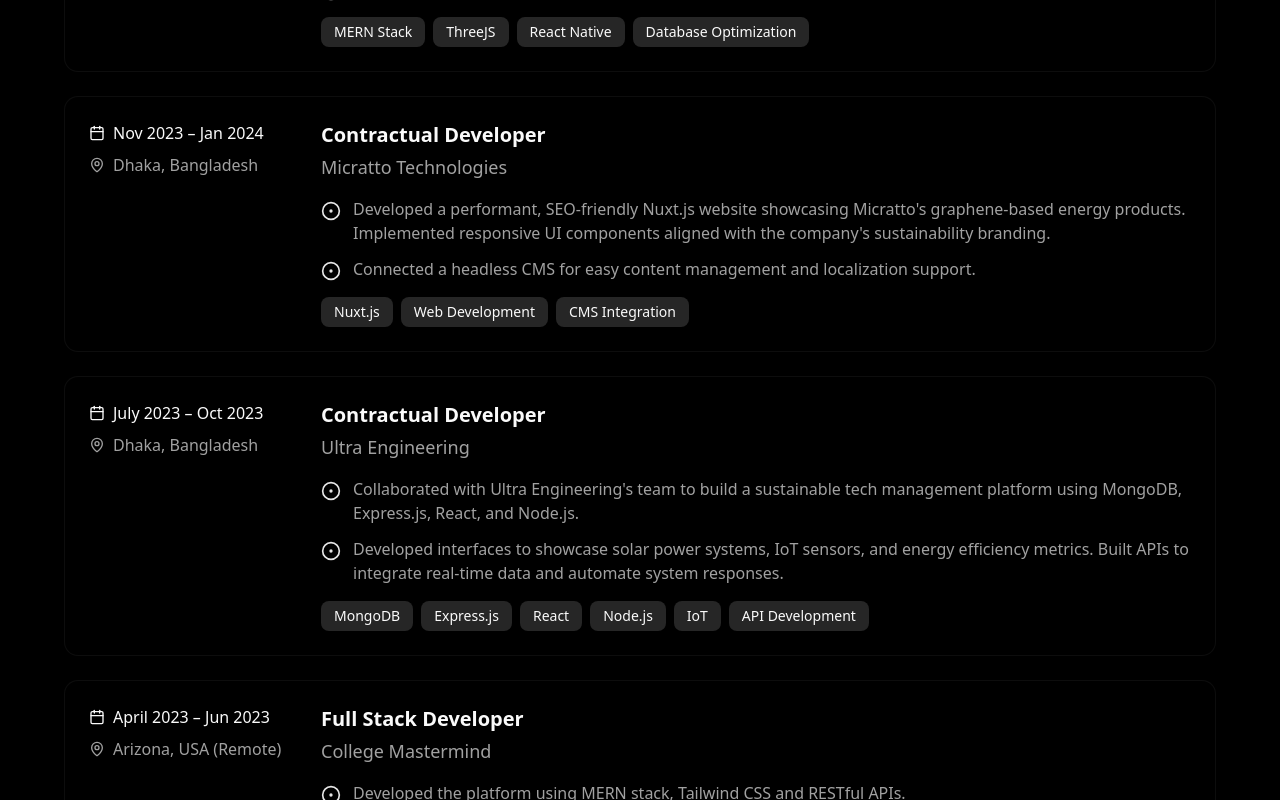
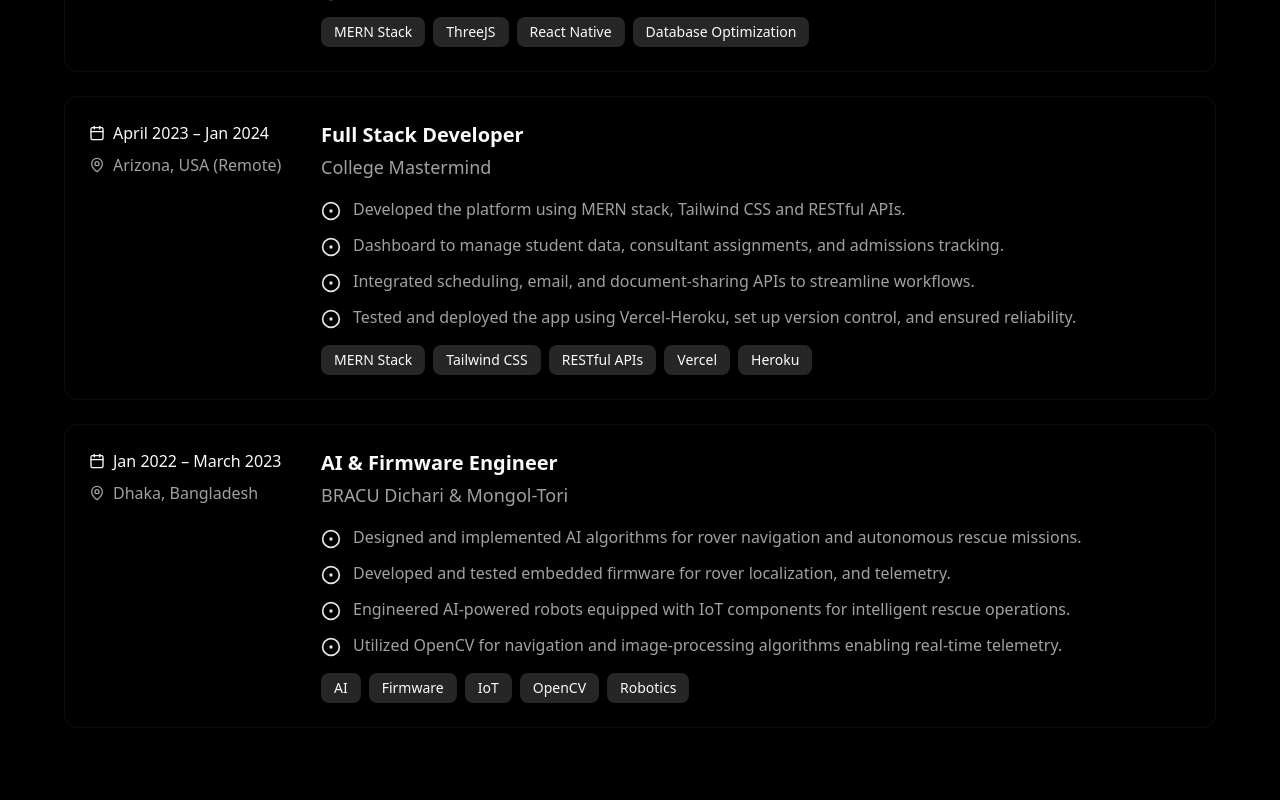
Before and after one commit to NafisRayan/NafisRayan-Portfolio, a Next.js app: page / in a window 1280 px wide. Shown: the part 1620-2420 px from the top of the page. Built offline with nearby package versions, Linux system fonts and the light colour scheme.

Commit message:
fix: update employment period for Full Stack Developer role and remove outdated contractual developer entries in experience-section

```diff
--- a/src/components/experience-section.tsx
+++ b/src/components/experience-section.tsx
@@ -33,32 +33,10 @@
     technologies: ["MERN Stack", "ThreeJS", "React Native", "Database Optimization"],
   },
   {
-    title: "Contractual Developer",
-    company: "Micratto Technologies",
-    location: "Dhaka, Bangladesh",
-    period: "Nov 2023 – Jan 2024",
-    responsibilities: [
-      "Developed a performant, SEO-friendly Nuxt.js website showcasing Micratto's graphene-based energy products. Implemented responsive UI components aligned with the company's sustainability branding.",
-      "Connected a headless CMS for easy content management and localization support.",
-    ],
-    technologies: ["Nuxt.js", "Web Development", "CMS Integration"],
-  },
-  {
-    title: "Contractual Developer",
-    company: "Ultra Engineering",
-    location: "Dhaka, Bangladesh",
-    period: "July 2023 – Oct 2023",
-    responsibilities: [
-      "Collaborated with Ultra Engineering's team to build a sustainable tech management platform using MongoDB, Express.js, React, and Node.js.",
-      "Developed interfaces to showcase solar power systems, IoT sensors, and energy efficiency metrics. Built APIs to integrate real-time data and automate system responses.",
-    ],
-    technologies: ["MongoDB", "Express.js", "React", "Node.js", "IoT", "API Development"],
-  },
-  {
     title: "Full Stack Developer",
     company: "College Mastermind",
     location: "Arizona, USA (Remote)",
-    period: "April 2023 – Jun 2023",
+    period: "April 2023 – Jan 2024",
     responsibilities: [
       "Developed the platform using MERN stack, Tailwind CSS and RESTful APIs.",
       "Dashboard to manage student data, consultant assignments, and admissions tracking.",
```
